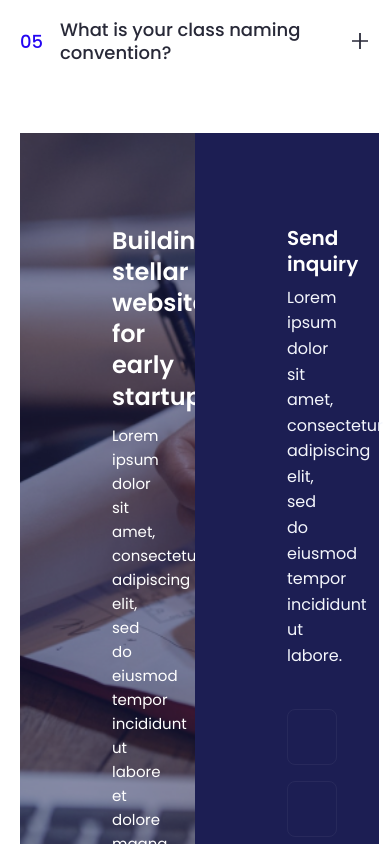
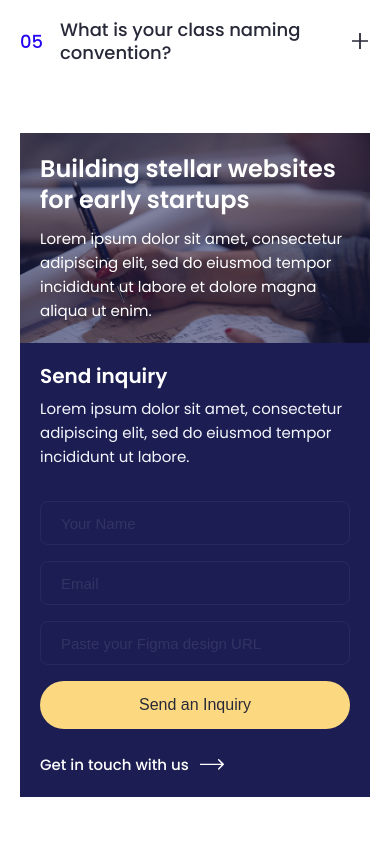
Before and after one commit to danelian/vueagency, a Vue app: page / in a window 390 px wide. Shown: the part 5040-5884 px from the top of the page. Built offline with nearby package versions, Linux system fonts and the light colour scheme.

Commit message:
section home-cta desktop & adaptation

```diff
--- a/src/assets/main.css
+++ b/src/assets/main.css
@@ -84,6 +84,7 @@ section {
   text-decoration: none;
   color: var(--dark-blue-color);
   border-radius: 50px;
+  border: 0;outline: none;
   background-color: var(--yellow-color);
   transition: all .3s ease;
 }
--- a/src/components/Input.vue
+++ b/src/components/Input.vue
@@ -131,4 +131,14 @@ const updateValue = (e) => {
 .v-leave-to {
   opacity: 0;
 }
+
+@media screen and (max-width: 576px) {
+  .input {
+    &-text {
+      padding: 0 20px;
+      height: 44px;
+      font-size: 15px;
+    }
+  }
+}
 </style>
--- a/src/components/blocks/HomeCta.vue
+++ b/src/components/blocks/HomeCta.vue
@@ -26,6 +26,16 @@ const rules = computed(() => ({
 }))
 
 const v = useVuelidate(rules, {nameField, emailField, figmaField})
+
+const isFormPending = computed(() => v.$pending);
+
+const submitForm = () => {
+  if (v.$pending) {
+    // Если есть поля в ожидании валидации, ничего не делаем
+    return;
+  }
+  alert('Thank you! Form submutted.');
+}
 </script>
 
 <template>
@@ -41,7 +51,7 @@ const v = useVuelidate(rules, {nameField, emailField, figmaField})
         <div class="home-cta__form">
           <h3 class="title-h5">Send inquiry</h3>
           <p>Lorem ipsum dolor sit amet, consectetur adipiscing elit, sed do eiusmod tempor incididunt ut labore.</p>
-          <form action="#">
+          <form @submit.prevent="submitForm">
             <Input
               name="name"
               placeholder="Your Name"
@@ -63,6 +73,7 @@ const v = useVuelidate(rules, {nameField, emailField, figmaField})
               :error="v.figmaField.$errors"
               class="dark"
             />
+            <button class="button-primary" :disabled="isFormPending">Send an Inquiry</button>
           </form>
           <RouterLink to="/contact-us" class="link-witharrow">Get in touch with us<svg width="26" height="13" viewBox="0 0 26 13" fill="none" xmlns="http://www.w3.org/2000/svg"><path fill-rule="evenodd" clip-rule="evenodd" d="M20.1587 1.21301L24.787 5.84135C25.071 6.12537 25.071 6.58585 24.787 6.86987L20.1587 11.4982C19.8746 11.7822 19.4141 11.7822 19.1301 11.4982C18.8461 11.2142 18.8461 10.7537 19.1301 10.4697L22.5169 7.08288H1V5.62834H22.5169L19.1301 2.24153C18.8461 1.95751 18.8461 1.49703 19.1301 1.21301C19.4141 0.928996 19.8746 0.928996 20.1587 1.21301Z" fill="currentColor"/></svg></RouterLink>
         </div>
@@ -88,6 +99,7 @@ const v = useVuelidate(rules, {nameField, emailField, figmaField})
     &-wrapper {
       padding: 92px;
       color: var(--white-color);
+      height: 100%;
       background-color: rgba(28,30,83,.5);
       .title-h2 {
         color: var(--white-color);
@@ -113,6 +125,59 @@ const v = useVuelidate(rules, {nameField, emailField, figmaField})
     form {
       margin-top: 40px;
     }
+    .button-primary {
+      width: 100%;
+    }
+  }
+}
+
+@media screen and (max-width: 1024px) {
+  .home-cta {
+    &__content {
+      &-wrapper {
+        padding: 48px;
+      }
+    }
+    &__form {
+      padding: 48px 48px 32px 48px;
+      p {
+        font-size: 15px;
+      }
+      form {
+        margin-top: 32px;
+      }
+    }
+  }
+}
+
+@media screen and (max-width: 768px) {
+  .home-cta {
+    &__container {
+      flex-direction: column;
+    }
+    &__content {
+      width: 100%;
+      &-wrapper {
+        padding: 32px;
+      }
+    }
+    &__form {
+      width: 100%;
+      padding: 32px;
+    }
+  }
+}
+
+@media screen and (max-width: 576px) {
+  .home-cta {
+    &__content {
+      &-wrapper {
+        padding: 20px;
+      }
+    }
+    &__form {
+      padding: 20px;
+    }
   }
 }
 </style>
```
